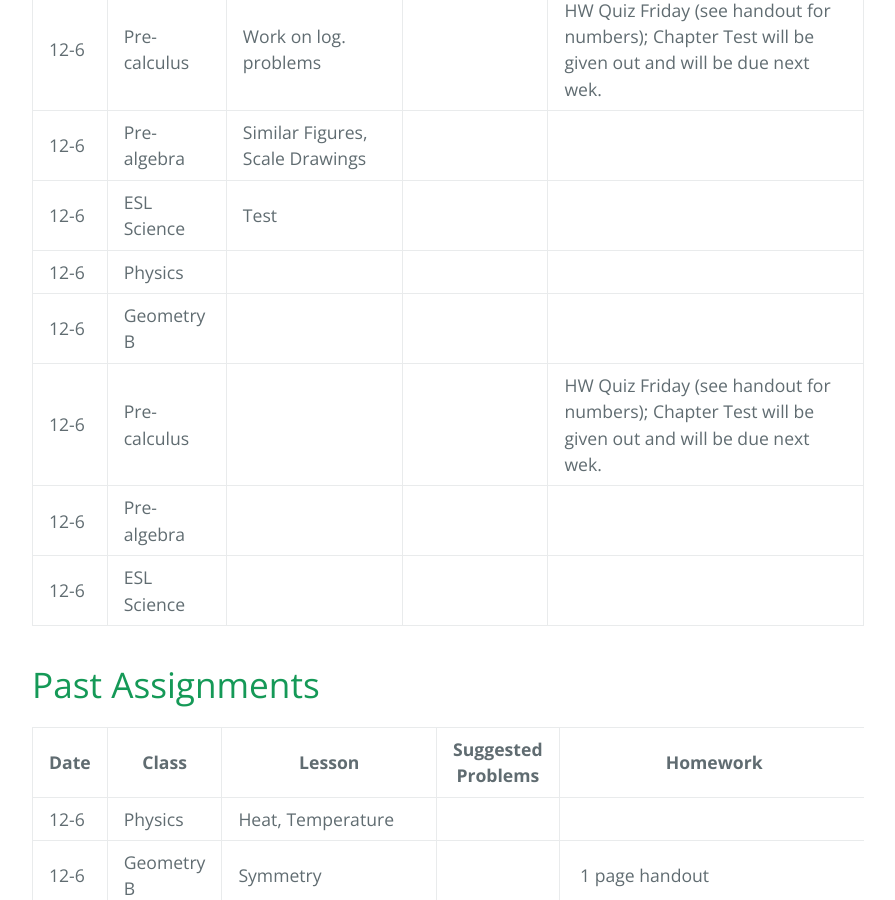
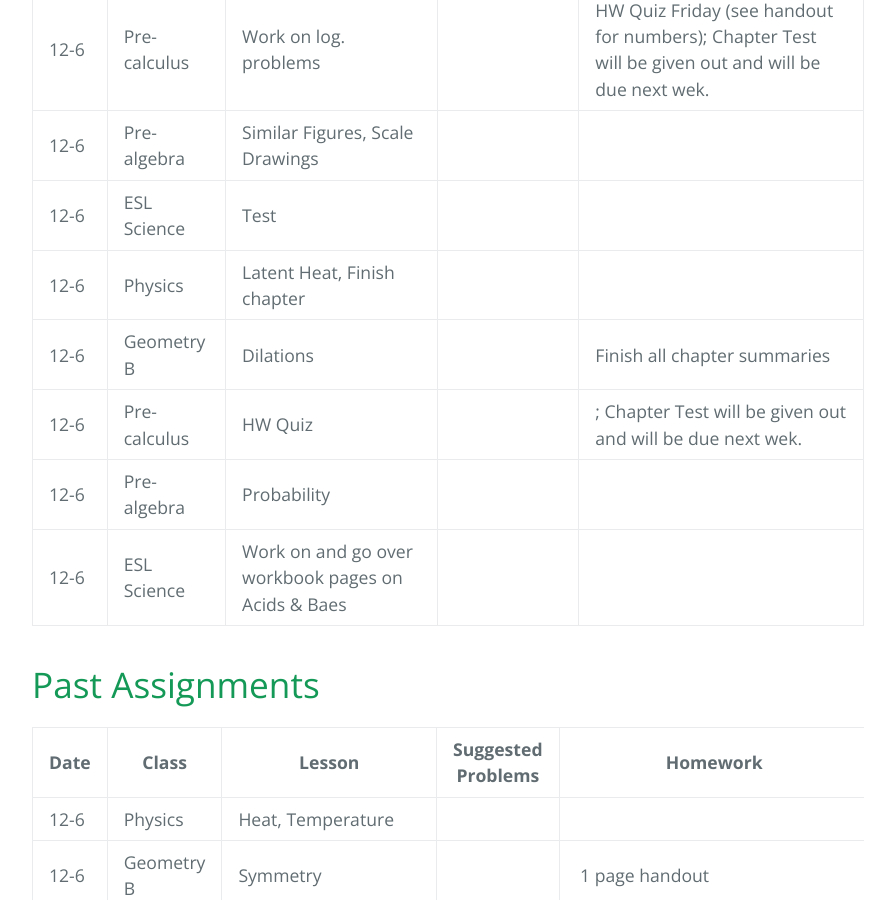
Before and after one commit to gpayoo/gpayoo, a Jekyll site: the page built from index.md, in a window 1280 px wide and 900 px high, scrolled down 790 px. Shown: the whole window, without its empty margins (192-1087 px from the left). Built offline with Jekyll 4.4.1, drawn with Linux system fonts in a browser that asks for light colours; our own code applies the rules of GitHub Pages for plain Markdown files.

Commit message:
Update index.md

```diff
--- a/index.md
+++ b/index.md
@@ -15,11 +15,11 @@ layout: default
 | 12-6 | Pre-calculus | Work on log. problems| | HW Quiz Friday (see handout for numbers); Chapter Test will be given out and will be due next wek.
 | 12-6 | Pre-algebra | Similar Figures, Scale Drawings | |
 | 12-6 | ESL Science | Test |  |
-| 12-6 | Physics |   | |
-| 12-6 | Geometry B | | |
-| 12-6 | Pre-calculus | | | HW Quiz Friday (see handout for numbers); Chapter Test will be given out and will be due next wek.
-| 12-6 | Pre-algebra |  | |
-| 12-6 | ESL Science |  |  |
+| 12-6 | Physics | Latent Heat, Finish chapter  | |
+| 12-6 | Geometry B | Dilations | | Finish all chapter summaries
+| 12-6 | Pre-calculus | HW Quiz | | ; Chapter Test will be given out and will be due next wek.
+| 12-6 | Pre-algebra | Probability | |
+| 12-6 | ESL Science | Work on and go over workbook pages on Acids & Baes |  |
 
 
 # [](#header-2) Past Assignments
```
